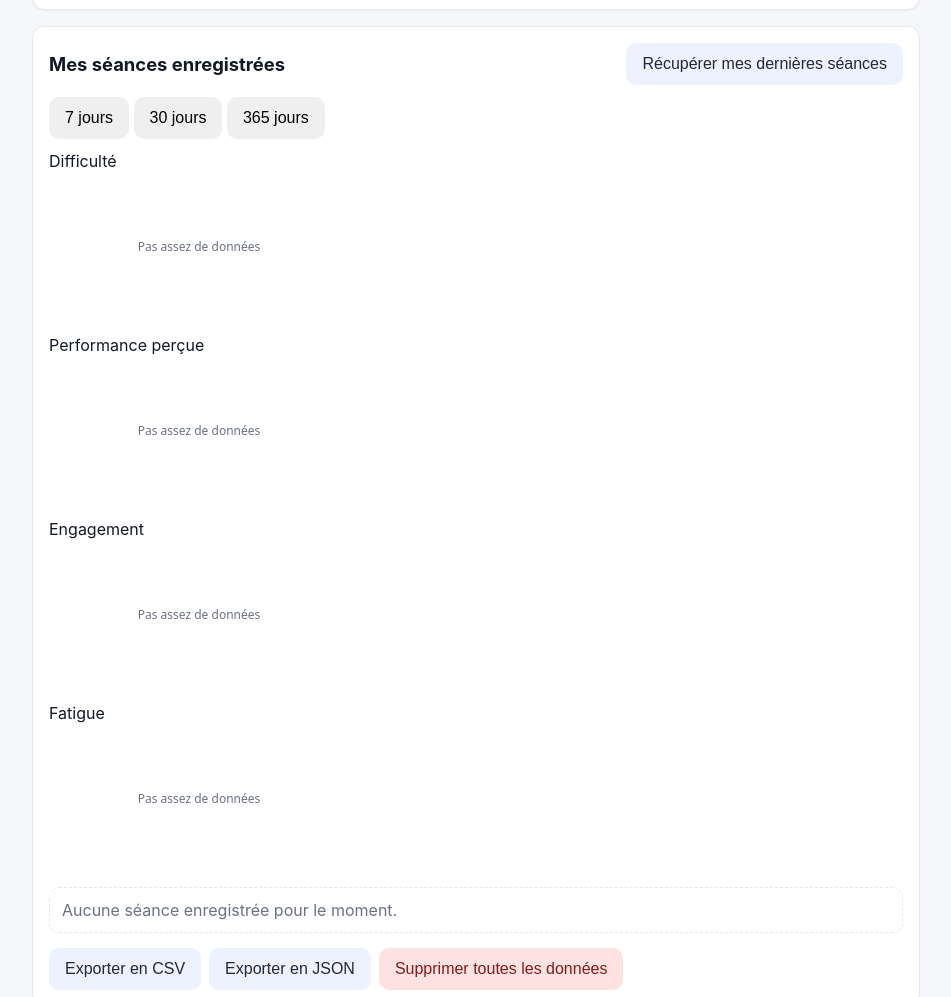
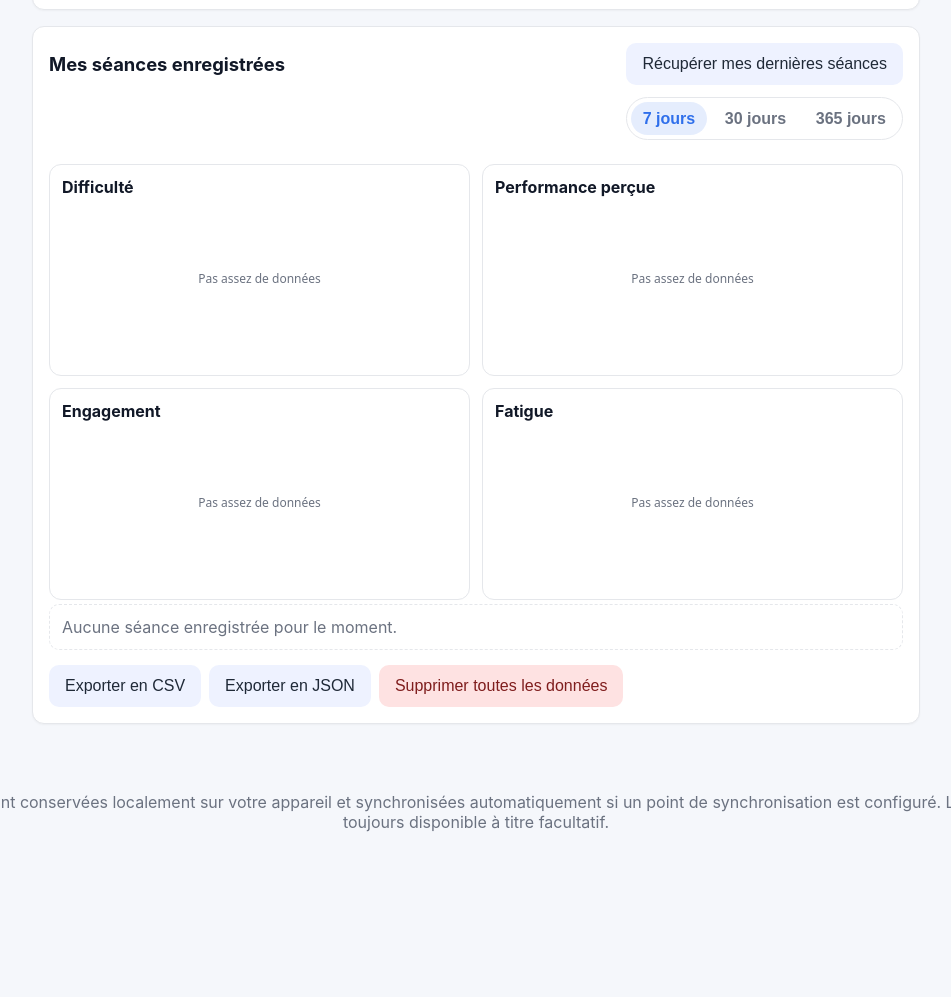
Before and after one commit to francoiswagner-sketch/suivi-natation, a plain HTML site: page index.html in a window 1280 px wide. Shown: the part 1039-2036 px from the top of the page, without its empty margins (164-1115 px from the left). After the commit the page ends 1919 px from the top, so only its background shows below. Drawn offline with Linux system fonts and the light colour scheme.

Commit message:
Update style.css

```diff
--- a/style.css
+++ b/style.css
@@ -246,3 +246,56 @@ footer {
     font-weight: 600;
   }
 }
+
+
+/* KPI range toggle + charts */
+.kpi-toolbar{
+  display:flex;
+  justify-content:flex-end;
+  margin: 0.25rem 0 0.75rem;
+}
+.kpi-range{
+  display:inline-flex;
+  gap:0.35rem;
+  padding:0.25rem;
+  border:1px solid var(--border);
+  border-radius: 999px;
+  background: #fff;
+}
+.range-btn{
+  border:0;
+  background:transparent;
+  padding:0.45rem 0.75rem;
+  border-radius: 999px;
+  font-weight:600;
+  color: var(--muted);
+  cursor:pointer;
+}
+.range-btn.active{
+  background: rgba(47,111,235,0.12);
+  color: var(--primary);
+}
+
+.charts-grid{
+  display:grid;
+  grid-template-columns: repeat(2, minmax(0, 1fr));
+  gap:0.75rem;
+  margin: 0.75rem 0 0.25rem;
+}
+@media (max-width: 720px){
+  .charts-grid{ grid-template-columns: 1fr; }
+}
+.chart-card{
+  background: var(--card);
+  border:1px solid var(--border);
+  border-radius: var(--radius);
+  padding:0.75rem;
+}
+.chart-title{
+  font-weight:700;
+  margin-bottom:0.4rem;
+}
+canvas{
+  width:100%;
+  display:block;
+}
```
